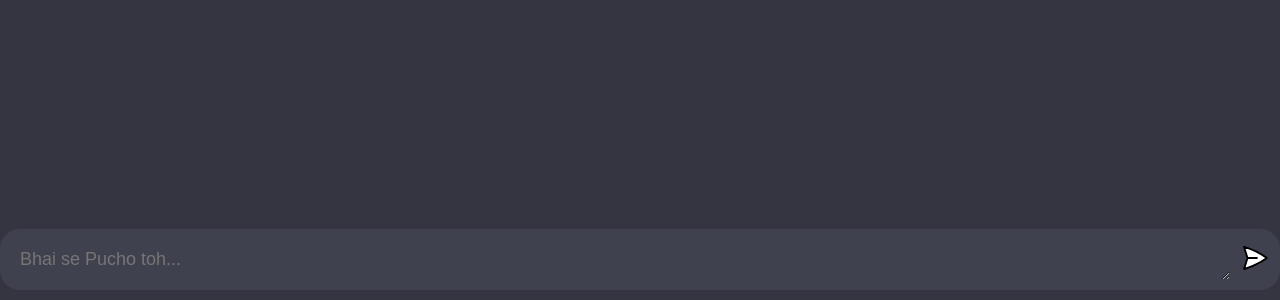
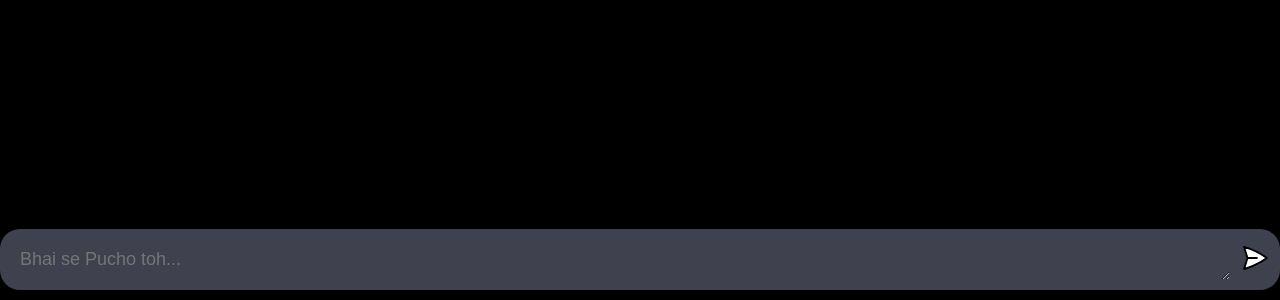
Before and after one commit to mrinalxdev/FortifyAuth, a website built with Vite: page client/index.html in a window 1280 px wide. Shown: the part 500-800 px from the top of the page. Built offline with nearby package versions, Linux system fonts and the light colour scheme.

Commit message:
Added New Bg

```diff
--- a/client/style.css
+++ b/client/style.css
@@ -6,13 +6,13 @@
 }
 
 body {
-  background: #343541;
+  background: #000;
 }
 
 #app {
   width: 100vw;
   height: 100vh;
-  background: #343541;
+  background: #000;
 
   display: flex;
   flex-direction: column;
```
Also changed, not shown: 1 other file.
